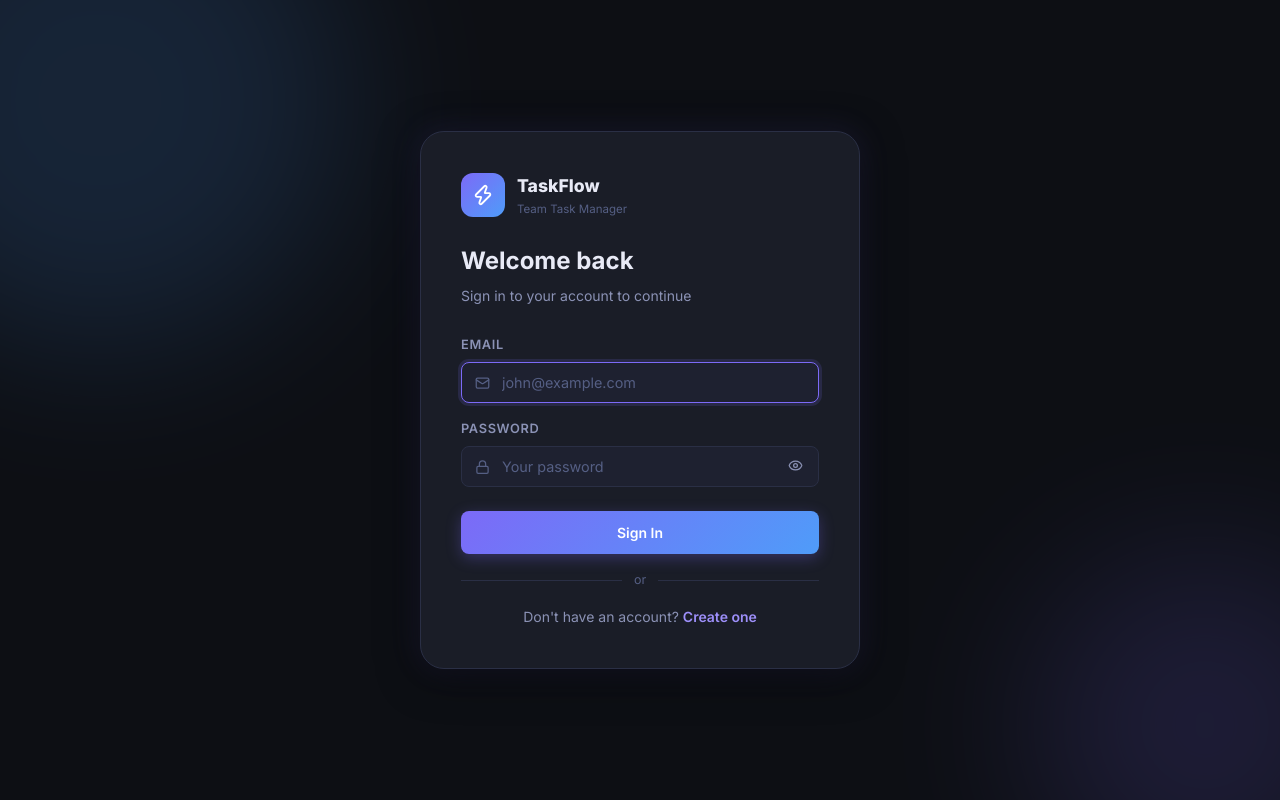
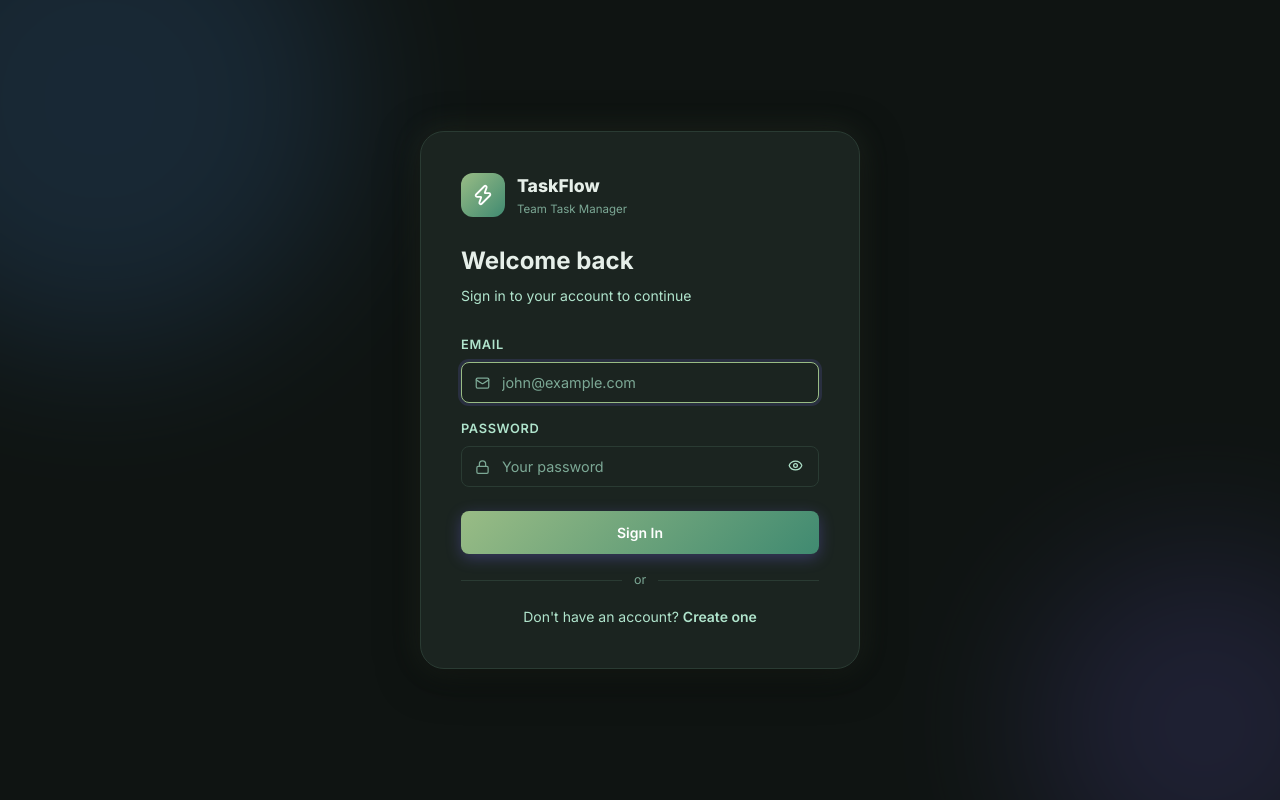
Before and after one commit to abhishek-si-ngh/Team_Task_Manager, a React (Vite) app in the folder client/: page /login in a window 1280 px wide. Built offline with nearby package versions, Linux system fonts and the light colour scheme; no server answers.

Commit message:
Implement Forest Green Dark Theme

```diff
--- a/client/src/index.css
+++ b/client/src/index.css
@@ -2,35 +2,35 @@
 
 /* ─── Design Tokens ──────────────────────────────────────────────────────── */
 :root {
-  --bg-primary: #0d0f14;
-  --bg-secondary: #151821;
-  --bg-card: #1a1d27;
-  --bg-card-hover: #1f2335;
-  --bg-input: #1e2130;
+  --bg-primary: #0F1412;
+  --bg-secondary: #285A48; /* Sidebar */
+  --bg-card: #1B2420;
+  --bg-card-hover: #222d28;
+  --bg-input: #1B2420;
 
-  --border: #2a2f45;
-  --border-light: #333857;
+  --border: #2a3b33;
+  --border-light: #364d42;
 
-  --text-primary: #e8eaf6;
-  --text-secondary: #8b92b5;
-  --text-muted: #555f84;
+  --text-primary: #E6EFE9;
+  --text-secondary: #B0E4CC;
+  --text-muted: #7ca895;
 
-  --accent-purple: #7c6af7;
-  --accent-purple-light: #9d8ff9;
-  --accent-blue: #4f9cf9;
+  --accent-purple: #99BC85; /* Keeping same as light theme */
+  --accent-purple-light: #B0E4CC;
+  --accent-blue: #408A71;
   --accent-teal: #2dd4bf;
   --accent-green: #22c55e;
   --accent-amber: #f59e0b;
   --accent-red: #ef4444;
 
-  --gradient-primary: linear-gradient(135deg, #7c6af7, #4f9cf9);
-  --gradient-card: linear-gradient(135deg, rgba(124,106,247,0.1), rgba(79,156,249,0.05));
+  --gradient-primary: linear-gradient(135deg, #99BC85, #408A71);
+  --gradient-card: linear-gradient(135deg, rgba(153,188,133,0.1), rgba(64,138,113,0.05));
   --gradient-danger: linear-gradient(135deg, #ef4444, #dc2626);
 
   --shadow-sm: 0 2px 8px rgba(0,0,0,0.3);
   --shadow-md: 0 4px 20px rgba(0,0,0,0.4);
   --shadow-lg: 0 8px 40px rgba(0,0,0,0.5);
-  --shadow-glow: 0 0 30px rgba(124,106,247,0.15);
+  --shadow-glow: 0 0 30px rgba(153,188,133,0.15);
 
   --radius-sm: 8px;
   --radius-md: 12px;
```
